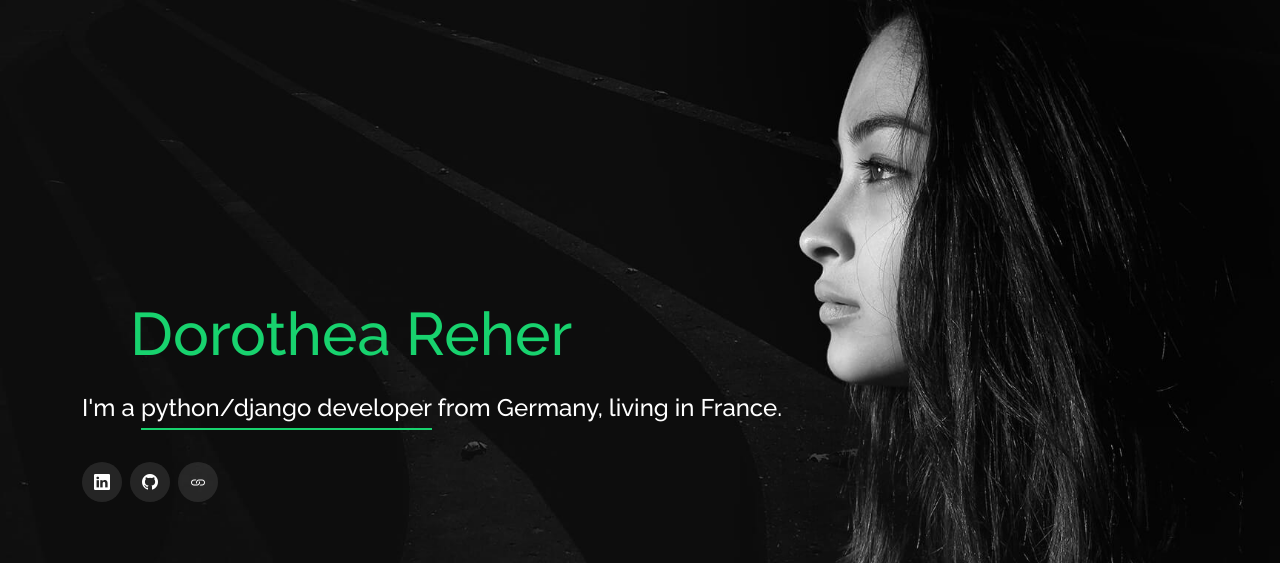
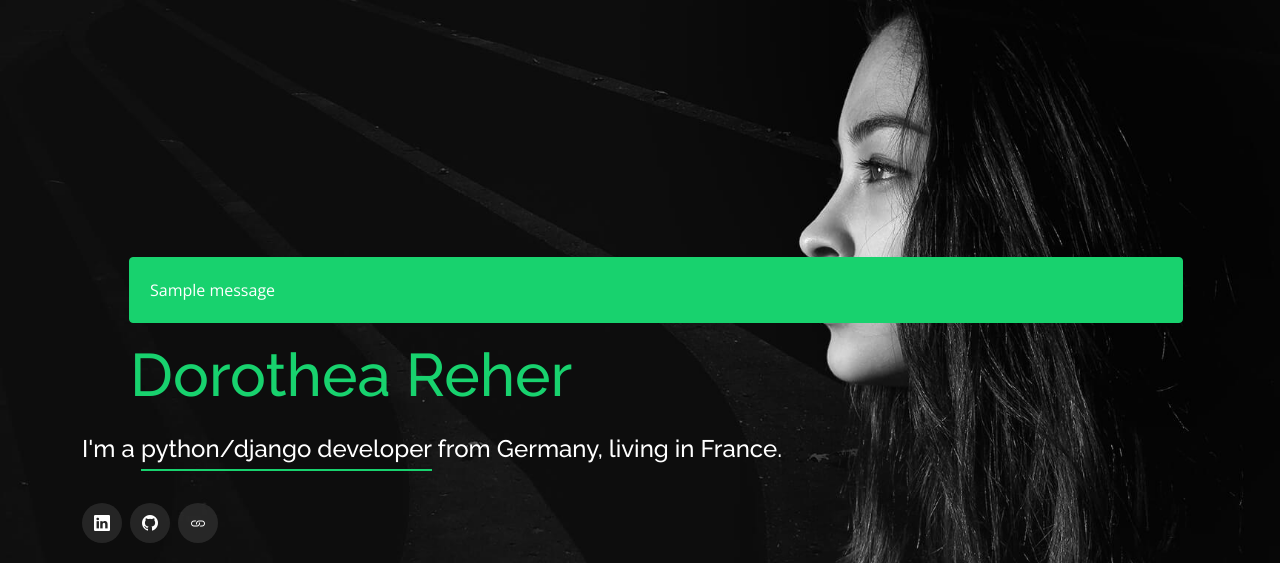
Before and after one commit to DoriDoro/django_portfolio, a Django app: page /en/ in a window 1280 px wide. Shown: the part 59-622 px from the top of the page. Run offline with Django 5.2, Linux system fonts and the light colour scheme; data comes from the database, SQL or seed files in the repository; both versions use the stored data as it was after the commit; tables that the repository leaves empty hold one stand-in row (values such as "Sample post"); one stand-in notice (Sample message) is shown; some libraries are stand-ins or nearby versions.

Commit message:
implement message framework

```diff
--- a/contact/views.py
+++ b/contact/views.py
@@ -10,7 +10,7 @@ from contact.forms import ContactRequestForm
 class ContactRequestView(SuccessMessageMixin, FormView):
     form_class = ContactRequestForm
     template_name = "contact.html"
-    success_message = "Your message was sent."
+    success_message = "Thank you. Your message was sent."
     success_url = reverse_lazy("doridoro:index")
 
     def form_valid(self, form):
--- a/core/static/assets/css/style.css
+++ b/core/static/assets/css/style.css
@@ -8,6 +8,12 @@
 color: grey: rgba(255, 255, 255, 0.7);
   color: rgba(255, 255, 255, 0.8);
 color: rgba(255, 255, 255, 0.5);
+
+border: 1px solid #18d26e;
+  border-radius: 4px;
+  background-color: #18d26e;
+  padding: 20px;
+  list-style: None;
 */
 
 /*--------------------------------------------------------------
@@ -374,6 +380,18 @@ section .container {
   margin-right: 5px;
   color: #18d26e;
   line-height: 0;
+}
+
+/*--------------------------------------------------------------
+# Messages Framework
+--------------------------------------------------------------*/
+.success {
+  border: 1px solid #18d26e;
+  border-radius: 4px;
+  background-color: #18d26e;
+  padding: 20px;
+  list-style: None;
+  margin: 0 15px;
 }
 
 /*--------------------------------------------------------------
--- a/core/templates/base.html
+++ b/core/templates/base.html
@@ -87,18 +87,7 @@
     <!-- Navbar - End -->
   </div>
 
-  <section class="messages">
-    <div class="container">
-      <!-- Alerts/Messages - Start -->
-      {% if messages %}
-        {% include 'messages.html' %}
-      {% endif %}
-      <!-- Alerts/Messages - End -->
-    </div>
-  </section>
-
   {% block content %}
-
   {% endblock %}
 
   <div class="credits">
--- a/core/templates/messages.html
+++ b/core/templates/messages.html
@@ -1,12 +1,7 @@
-<div class="mt-4 pt-4" style="width: 95%;">
-  <ul class="messages">
+{% if messages %}
+<ul class="messages">
     {% for message in messages %}
-      <div class="container-fluid padding-0">
-        <div class="alert {{ message.tags }} alert-dismissible" role="alert" >
-          <button type="button" class="btn-close" data-bs-dismiss="alert" aria-label="Close"></button>
-          {{ message }}
-        </div>
-      </div>
+    <li{% if message.tags %} class="{{ message.tags }}"{% endif %}>{{ message }}</li>
     {% endfor %}
-  </ul>
-</div>
+</ul>
+{% endif %}
--- a/doridoro/templates/index.html
+++ b/doridoro/templates/index.html
@@ -5,6 +5,11 @@
   <!-- ======= Index Section ======= -->
   <header id="header">
     <div class="container index">
+      <!-- Alerts/Messages - Start -->
+      {% if messages %}
+        {% include 'messages.html' %}
+      {% endif %}
+      <!-- Alerts/Messages - End -->
 
       <h1 class="mb-4 ms-5">{{ doridoro.user.get_full_name }}</h1>
       <h2>
```
Also changed, not shown: django_project.sqlite3.
